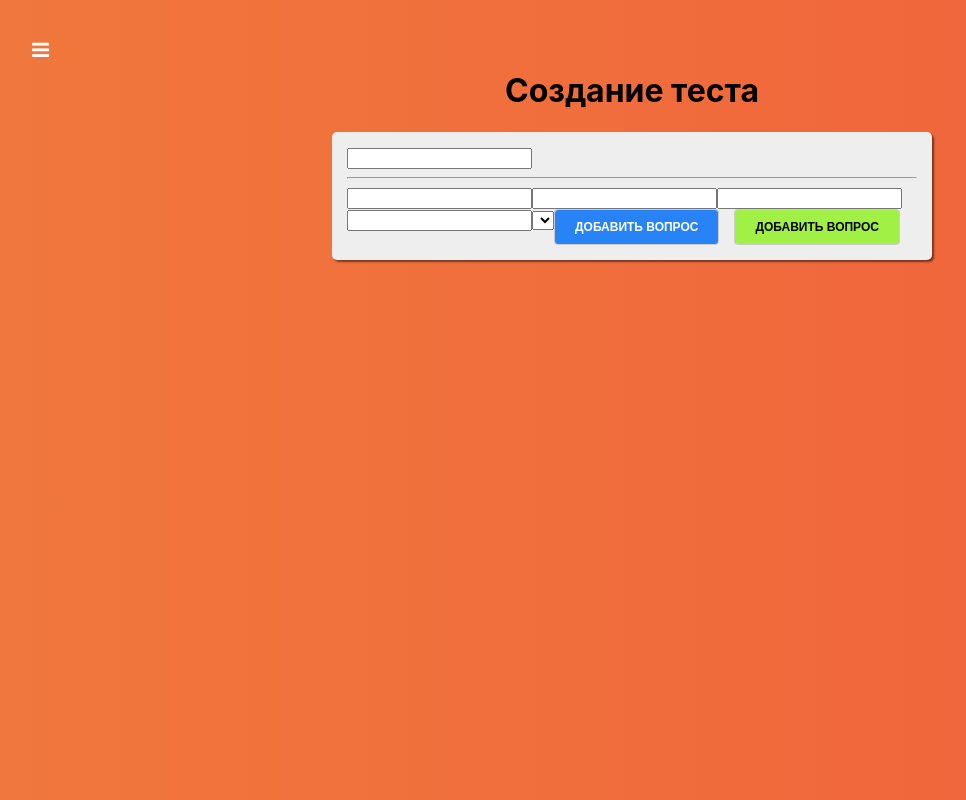
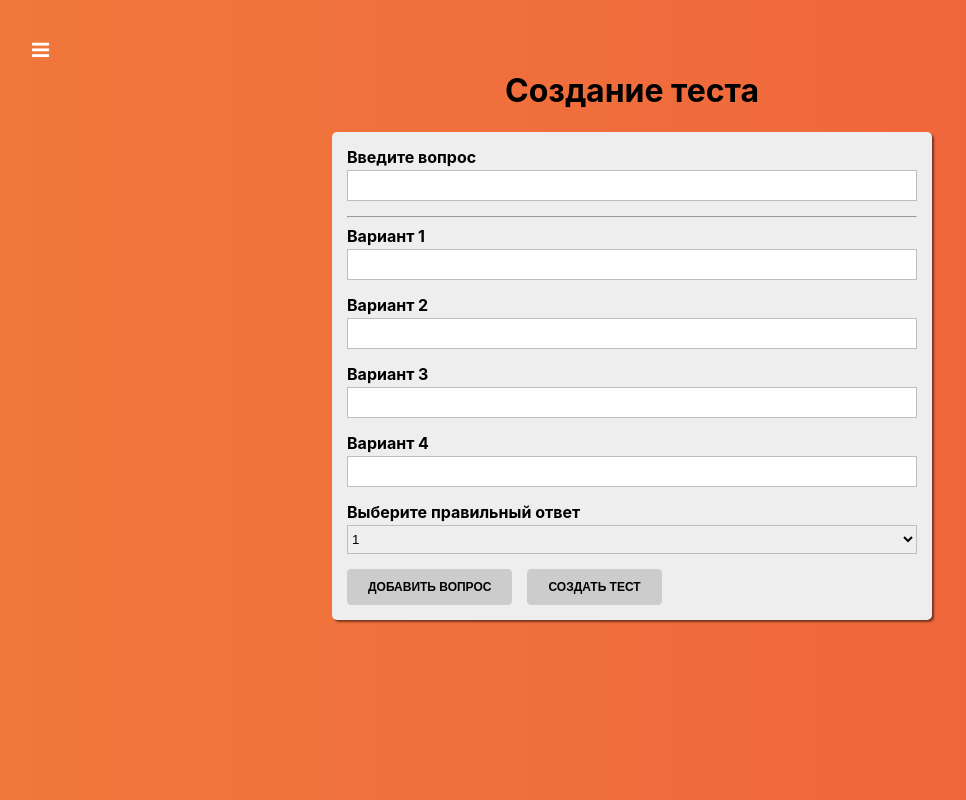
Before and after one commit to nikitagolovchenko/react-quiz-test, a React app: page /quiz-creator in a window 1280 px wide. Shown: the whole page, without its empty margins (8-974 px from the left). Built offline with nearby package versions, Linux system fonts and the light colour scheme.

Commit message:
Практика.Формы

```diff
--- /dev/null
+++ b/src/components/UI/Select/Select.js
@@ -0,0 +1,23 @@
+import React from 'react';
+import classes from './Select.module.scss';
+
+const Select = (props) => {
+  const htmlFor = `${props.label}-${Math.random()}`;
+
+  return (
+    <div className={classes.Select}>
+      <label htmlFor={htmlFor}>{props.label}</label>
+      <select id={htmlFor} value={props.value} onChange={props.onChange}>
+        {props.options.map((option, index) => {
+          return (
+            <option value={option.value} key={option.value + index}>
+              {option.text}
+            </option>
+          );
+        })}
+      </select>
+    </div>
+  );
+};
+
+export default Select;
--- /dev/null
+++ b/src/components/UI/Select/Select.module.scss
@@ -0,0 +1,21 @@
+.Select {
+  margin-bottom: 15px;
+
+  label {
+    display: block;
+    margin: 0 0 3px 0;
+    padding: 0;
+    font-weight: bold;
+  }
+
+  select {
+    display: block;
+    box-sizing: border-box;
+    border: 1px solid #bebebe;
+    margin: 0 0 5px;
+    height: 29px;
+    width: 100%;
+    outline: none;
+    transition: all 300ms ease-in-out;
+  }
+}
--- /dev/null
+++ b/src/components/form/formFramework.js
@@ -0,0 +1,37 @@
+// фреймворк - набор функций которые могут быть переиспользованы в разных компонентах
+
+export function createControl(config, validation) {
+  return {
+    ...config,
+    validation,
+    valid: !validation,
+    touched: false,
+    value: '',
+  };
+}
+
+export function validate(value, validation = null) {
+  if (!validation) {
+    return true;
+  }
+
+  let isValid = true;
+
+  if (validation.required) {
+    isValid = value.trim() !== '' && isValid;
+  }
+
+  return isValid;
+}
+
+export function validateForm(formControls) {
+  let isFormValid = true;
+
+  for (let control in formControls) {
+    if (formControls.hasOwnProperty(control)) {
+      isFormValid = formControls[control].valid && isFormValid;
+    }
+  }
+
+  return isFormValid;
+}
--- a/src/containers/QuizCreator/QuizCreator.js
+++ b/src/containers/QuizCreator/QuizCreator.js
@@ -1,39 +1,184 @@
 import React, { Component } from 'react';
 import classes from './QuizCreator.module.scss';
 import Button from '../../components/UI/Button/Button';
+import {
+  createControl,
+  validate,
+  validateForm,
+} from '../../components/form/formFramework';
+import Input from '../../components/UI/Input/Input';
+import Auxiliary from '../../hoc/Auxiliary/Auxiliary';
+import Select from '../../components/UI/Select/Select';
+
+function createOptionControl(number) {
+  return createControl(
+    {
+      id: number,
+      label: `Вариант ${number}`,
+      errorMessage: 'Значение не может быть пустым',
+    },
+    { required: true }
+  );
+}
+
+function createFormControls() {
+  return {
+    question: createControl(
+      {
+        label: 'Введите вопрос',
+        errorMessage: 'Вопрос не может быть пустым',
+      },
+      { required: true }
+    ),
+    option1: createOptionControl(1),
+    option2: createOptionControl(2),
+    option3: createOptionControl(3),
+    option4: createOptionControl(4),
+  };
+}
 
 export default class QuizCreator extends Component {
+  state = {
+    isFormValid: false,
+    quiz: [],
+    rightAnswerId: 1,
+    formControls: createFormControls(),
+  };
+
   submitHandler = (event) => {
     event.preventDefault();
   };
 
-  addQuestionHandler = () => {};
+  addQuestionHandler = (event) => {
+    event.preventDefault();
 
-  createQuizHandler = () => {};
+    // клонируем массив quiz из state (аналог ...rest):
+    const quiz = this.state.quiz.concat();
+    const index = quiz.length + 1;
+
+    // деструктуризация:
+    const {
+      question,
+      option1,
+      option2,
+      option3,
+      option4,
+    } = this.state.formControls;
+
+    const questionItem = {
+      question: question.value,
+      id: index,
+      rightAnswerId: this.state.rightAnswerId,
+      answers: [
+        { text: option1.value, id: option1.id },
+        { text: option2.value, id: option2.id },
+        { text: option3.value, id: option3.id },
+        { text: option4.value, id: option4.id },
+      ],
+    };
+
+    quiz.push(questionItem);
+
+    this.setState({
+      quiz,
+      isFormValid: false,
+      rightAnswerId: 1,
+      formControls: createFormControls(),
+    });
+  };
+
+  createQuizHandler = (event) => {
+    event.preventDefault();
+
+    console.log(this.state.quiz);
+    // TODO: Server
+  };
+
+  changeHandler = (value, controlName) => {
+    const formControls = { ...this.state.formControls };
+    const control = { ...formControls[controlName] };
+
+    control.touched = true;
+    control.value = value;
+    control.valid = validate(control.value, control.validation);
+
+    formControls[controlName] = control;
+
+    this.setState({
+      formControls,
+      isFormValid: validateForm(formControls),
+    });
+  };
+
+  renderControls() {
+    return Object.keys(this.state.formControls).map((controlName, index) => {
+      const control = this.state.formControls[controlName];
+      return (
+        // Auxiliary - аналог React.Fragments
+        <Auxiliary key={controlName + index}>
+          <Input
+            label={control.label}
+            value={control.value}
+            valid={control.valid}
+            shouldValidate={!!control.validation}
+            touched={control.touched}
+            errorMessage={control.errorMessage}
+            onChange={(event) =>
+              this.changeHandler(event.target.value, controlName)
+            }
+          />
+          {/* если первый элемент - добавить после него черту */}
+          {index === 0 ? <hr /> : null}
+        </Auxiliary>
+      );
+    });
+  }
+
+  selectChangeHandler = (event) => {
+    this.setState({
+      rightAnswerId: +event.target.value,
+    });
+  };
 
   render() {
+    const select = (
+      <Select
+        label='Выберите правильный ответ'
+        value={this.state.rightAnswerId}
+        onChange={this.selectChangeHandler}
+        options={[
+          { text: 1, value: 1 },
+          { text: 2, value: 2 },
+          { text: 3, value: 3 },
+          { text: 4, value: 4 },
+        ]}
+      />
+    );
+
     return (
       <div className={classes.QuizCreator}>
         <div>
           <h1>Создание теста</h1>
 
           <form onSubmit={this.submitHandler}>
+            {this.renderControls()}
 
-            <input type="text"/>
-            <hr/>
-            <input type="text"/>
-            <input type="text"/>
-            <input type="text"/>
-            <input type="text"/>
+            {select}
 
-            <select></select>
-
-            <Button type='primary' onClick={this.addQuestionHandler}>
+            <Button
+              type='primary'
+              onClick={this.addQuestionHandler}
+              disabled={!this.state.isFormValid}
+            >
               Добавить вопрос
             </Button>
 
-            <Button type='success' onClick={this.createQuizHandler}>
-              Добавить вопрос
+            <Button
+              type='success'
+              onClick={this.createQuizHandler}
+              disabled={this.state.quiz.length === 0} // disabled если нету вопросов
+            >
+              Создать тест
             </Button>
           </form>
         </div>
--- /dev/null
+++ b/src/hoc/Auxiliary/Auxiliary.js
@@ -0,0 +1,3 @@
+const Auxiliary = (props) => props.children; // аналог React.Fragments
+
+export default Auxiliary;
```
Also changed, not shown: shpargalka.txt.
